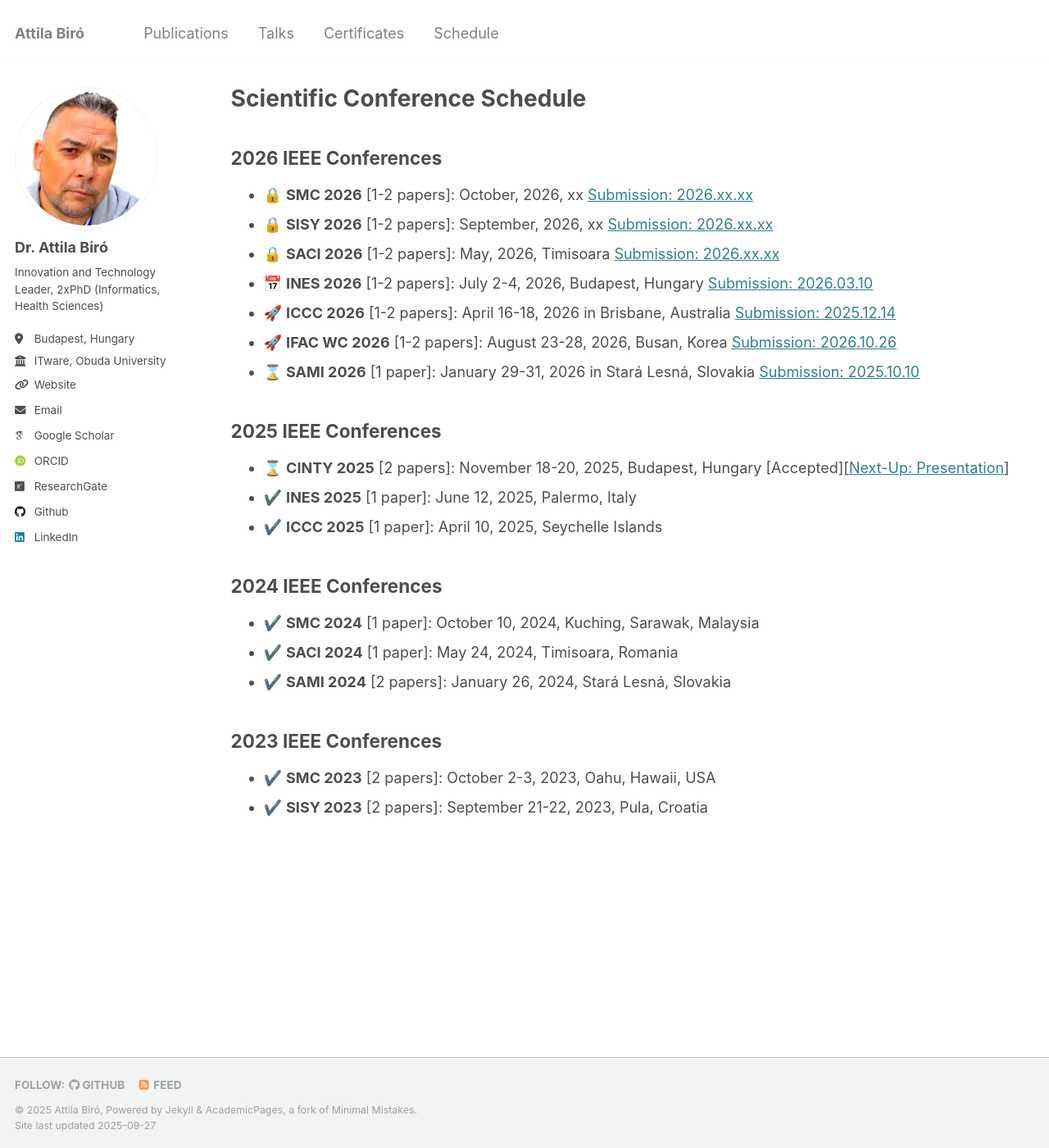
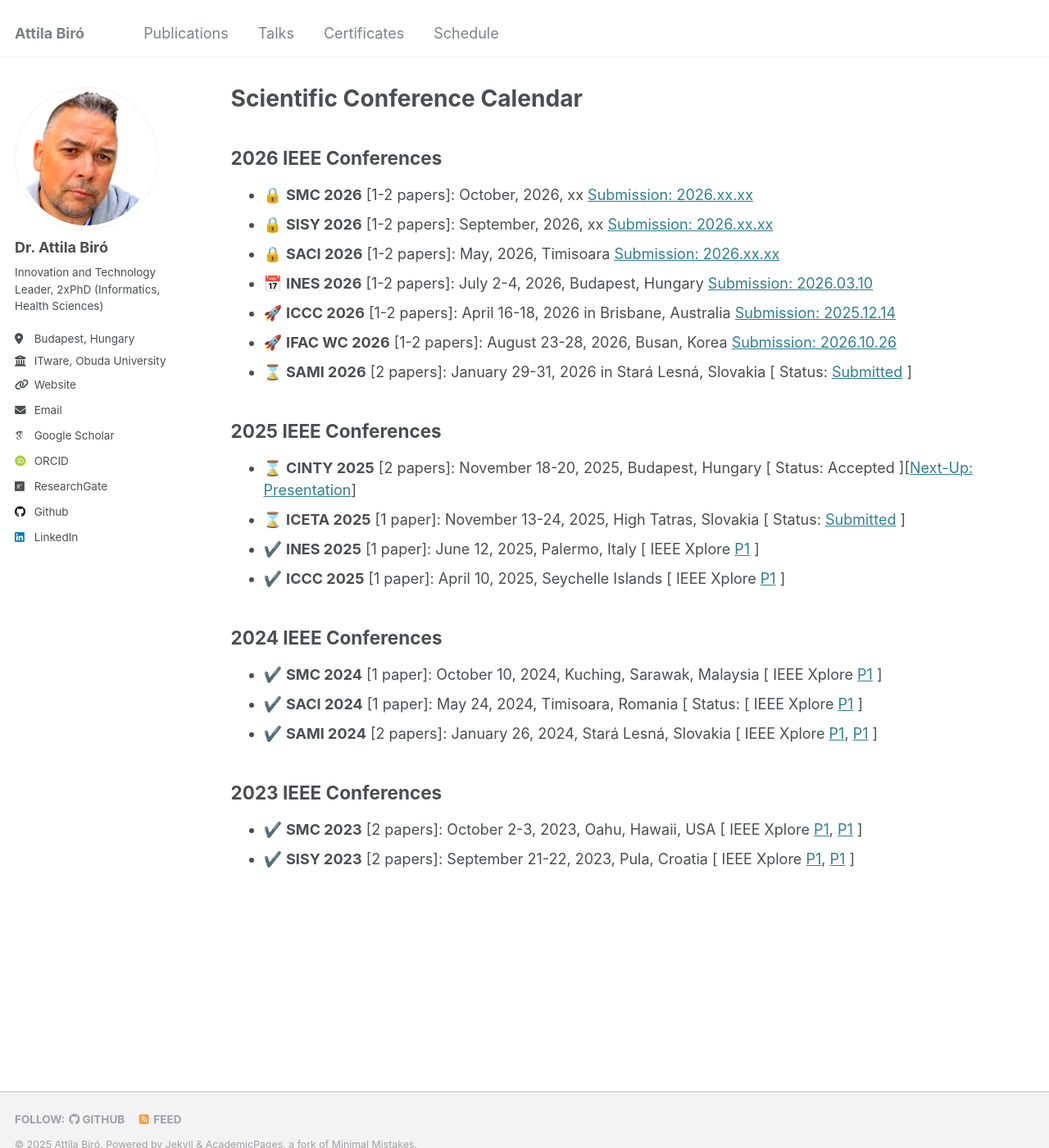
Before and after one commit to biroka/biroka.github.io, a Jekyll site: the page built from _pages/schedule.md, in a window 1280 px wide and 1400 px high. Shown: the whole window at 82% size. Built offline with Jekyll 4.4.1, drawn with Linux system fonts in a browser that asks for light colours; emoji names are drawn with the system emoji font; some web fonts are replaced.

Commit message:
Update schedule.md

```diff
--- a/_pages/schedule.md
+++ b/_pages/schedule.md
@@ -1,6 +1,6 @@
 ---
 layout: archive
-title: "Scientific Conference Schedule"
+title: "Scientific Conference Calendar"
 permalink: /schedule/
 author_profile: true
 ---
@@ -12,18 +12,19 @@ author_profile: true
   * :date: **INES 2026** [1-2 papers]: July 2-4, 2026, Budapest, Hungary [Submission: 2026.03.10](http://www.ines-conf.org/ines-conf/2026index.html)
   * :rocket: **ICCC 2026** [1-2 papers]: April 16-18, 2026 in Brisbane, Australia [Submission: 2025.12.14](https://conf.uni-obuda.hu/iccc2026)
   * :rocket: **IFAC WC 2026** [1-2 papers]: August 23-28, 2026, Busan, Korea [Submission: 2026.10.26](https://www.ifac-control.org/conferences/ifac-world-congress-23rd-wc-2026tm)
-  * :hourglass: **SAMI 2026** [1 paper]: January 29-31, 2026 in Stará Lesná, Slovakia [Submission: 2025.10.10](https://conf.uni-obuda.hu/sami2026)
+  * :hourglass: **SAMI 2026** [2 papers]: January 29-31, 2026 in Stará Lesná, Slovakia [ Status: [Submitted](https://conf.uni-obuda.hu/sami2026) ]
 
 ## 2025 IEEE Conferences
-  * :hourglass: **CINTY 2025** [2 papers]: November 18-20, 2025, Budapest, Hungary [Accepted][[Next-Up: Presentation](https://conf.uni-obuda.hu/cinti2025)]
-  * :heavy_check_mark: **INES 2025** [1 paper]: June 12, 2025, Palermo, Italy
-  * :heavy_check_mark: **ICCC 2025** [1 paper]: April 10, 2025, Seychelle Islands
+  * :hourglass: **CINTY 2025** [2 papers]: November 18-20, 2025, Budapest, Hungary [ Status: Accepted ][[Next-Up: Presentation](https://conf.uni-obuda.hu/cinti2025)]
+  * :hourglass: **ICETA 2025** [1 paper]: November 13-24, 2025, High Tatras, Slovakia [ Status: [Submitted](https://www.iceta.sk/) ]
+  * :heavy_check_mark: **INES 2025** [1 paper]: June 12, 2025, Palermo, Italy [ IEEE Xplore [P1](https://ieeexplore.ieee.org/document/11078199/) ]
+  * :heavy_check_mark: **ICCC 2025** [1 paper]: April 10, 2025, Seychelle Islands [ IEEE Xplore [P1](https://ieeexplore.ieee.org/document/10999140/) ]
 
 ## 2024 IEEE Conferences
-  * :heavy_check_mark: **SMC 2024** [1 paper]: October 10, 2024, Kuching, Sarawak, Malaysia
-  * :heavy_check_mark: **SACI 2024** [1 paper]: May 24, 2024, Timisoara, Romania
-  * :heavy_check_mark: **SAMI 2024** [2 papers]: January 26, 2024, Stará Lesná, Slovakia
+  * :heavy_check_mark: **SMC 2024** [1 paper]: October 10, 2024, Kuching, Sarawak, Malaysia [ IEEE Xplore [P1](https://ieeexplore.ieee.org/document/10831505/) ]
+  * :heavy_check_mark: **SACI 2024** [1 paper]: May 24, 2024, Timisoara, Romania [ Status: [ IEEE Xplore [P1](https://ieeexplore.ieee.org/document/10619802/) ]
+  * :heavy_check_mark: **SAMI 2024** [2 papers]: January 26, 2024, Stará Lesná, Slovakia [ IEEE Xplore [P1](https://ieeexplore.ieee.org/document/10432817/), [P1](https://ieeexplore.ieee.org/document/10432911/) ]
 
 ## 2023 IEEE Conferences
-  * :heavy_check_mark: **SMC 2023** [2 papers]: October 2-3, 2023, Oahu, Hawaii, USA
-  * :heavy_check_mark: **SISY 2023** [2 papers]: September 21-22, 2023, Pula, Croatia
+  * :heavy_check_mark: **SMC 2023** [2 papers]: October 2-3, 2023, Oahu, Hawaii, USA [ IEEE Xplore [P1](https://ieeexplore.ieee.org/document/10394349/), [P1](https://ieeexplore.ieee.org/document/10394396/) ]
+  * :heavy_check_mark: **SISY 2023** [2 papers]: September 21-22, 2023, Pula, Croatia [ IEEE Xplore [P1](https://ieeexplore.ieee.org/document/10417876/), [P1](https://ieeexplore.ieee.org/document/10417915/) ]
```
